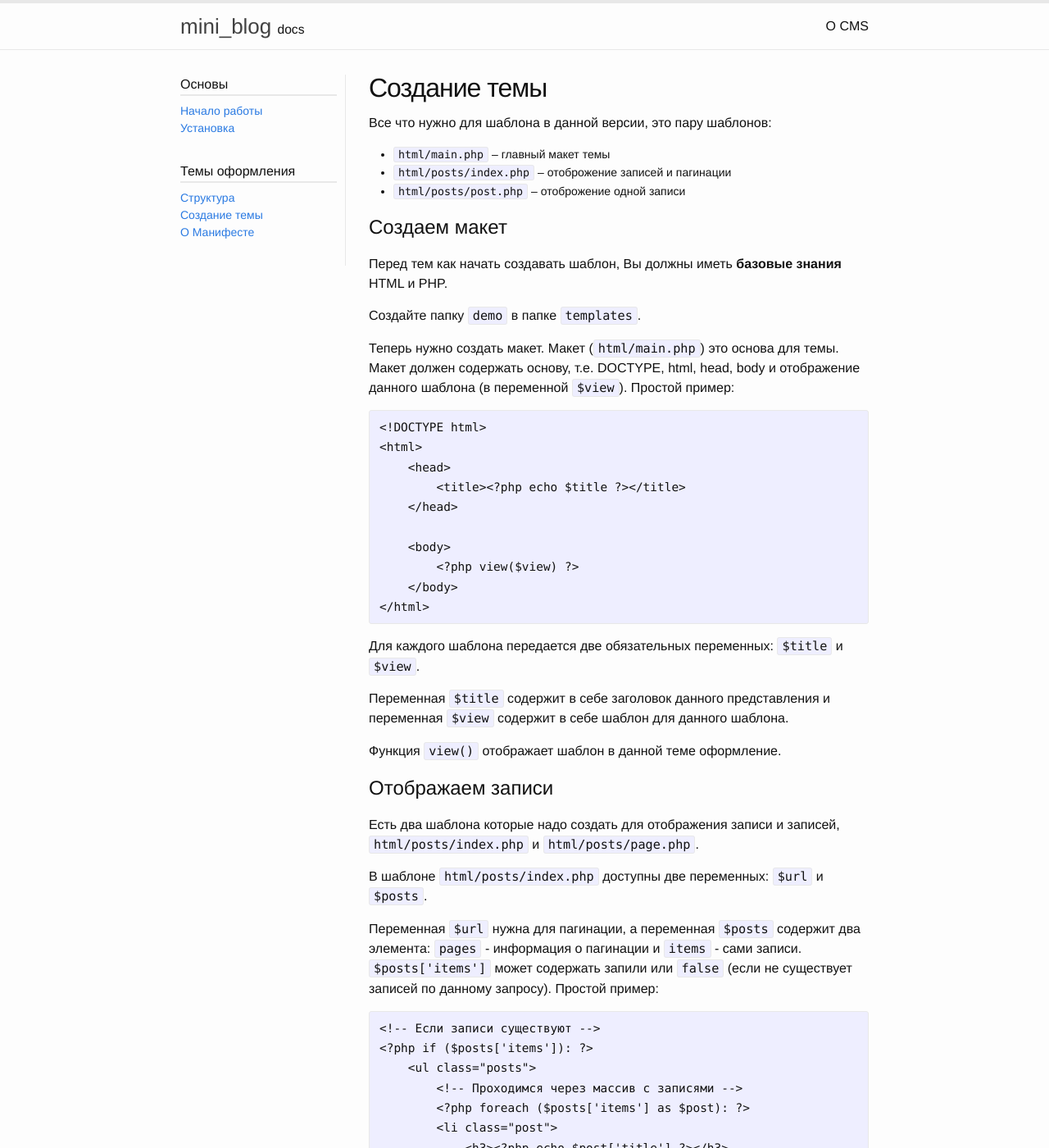
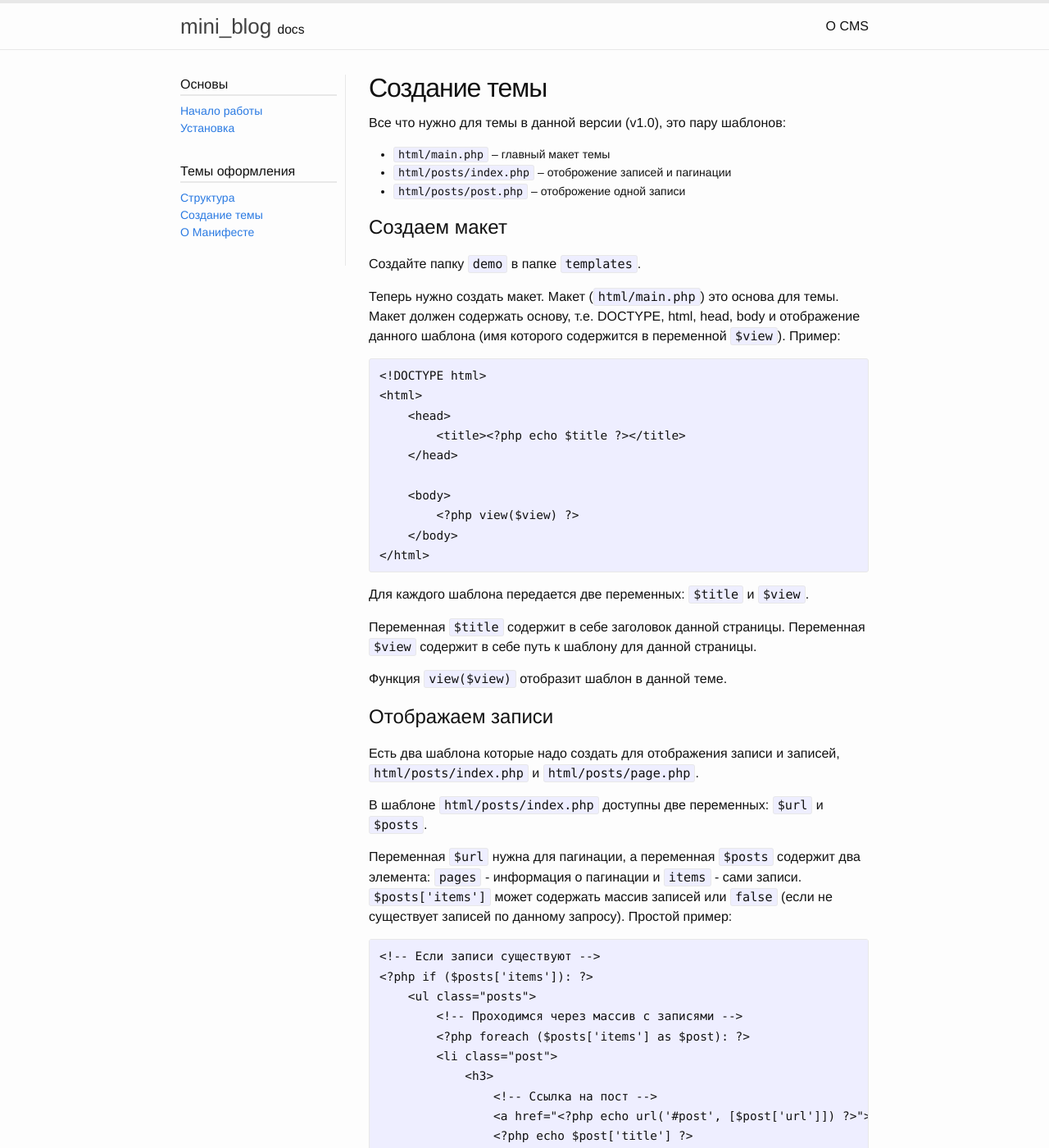
Before and after one commit to volter9/mini_blog, a Jekyll site: the page built from _articles/templates/creation.md, in a window 1280 px wide and 1400 px high. Shown: the whole window at 82% size. Built offline with Jekyll 4.4.1, drawn with Linux system fonts in a browser that asks for light colours; some of the changed text lies outside the part shown.

Commit message:
Template creation update

```diff
--- a/_articles/templates/creation.md
+++ b/_articles/templates/creation.md
@@ -3,7 +3,7 @@
 title: Создание темы
 permalink: /articles/templates/creation/
 ---
-Все что нужно для шаблона в данной версии, это пару шаблонов:
+Все что нужно для темы в данной версии (v1.0), это пару шаблонов:
 
 * `html/main.php` – главный макет темы
 * `html/posts/index.php` – отоброжение записей и пагинации
@@ -11,11 +11,9 @@
 
 ## Создаем макет
 
-Перед тем как начать создавать шаблон, Вы должны иметь **базовые знания** HTML и PHP.
-
 Создайте папку `demo` в папке `templates`.
 
-Теперь нужно создать макет. Макет (`html/main.php`) это основа для темы. Макет должен содержать основу, т.е. DOCTYPE, html, head, body и отображение данного шаблона (в переменной `$view`). Простой пример:
+Теперь нужно создать макет. Макет (`html/main.php`) это основа для темы. Макет должен содержать основу, т.е. DOCTYPE, html, head, body и отображение данного шаблона (имя которого содержится в переменной `$view`). Пример:
 
 {% highlight html+php %}
 <!DOCTYPE html>
@@ -30,11 +28,11 @@
 </html>
 {% endhighlight %}
 
-Для каждого шаблона передается две обязательных переменных: `$title` и `$view`.
+Для каждого шаблона передается две переменных: `$title` и `$view`.
 
-Переменная `$title` содержит в себе заголовок данного представления и переменная `$view` содержит в себе шаблон для данного шаблона.
+Переменная `$title` содержит в себе заголовок данной страницы. Переменная `$view` содержит в себе путь к шаблону для данной страницы.
 
-Функция `view()` отображает шаблон в данной теме оформление.
+Функция `view($view)` отобразит шаблон в данной теме.
 
 ## Отображаем записи
 
@@ -42,7 +40,7 @@
 
 В шаблоне `html/posts/index.php` доступны две переменных: `$url` и `$posts`.
 
-Переменная `$url` нужна для пагинации, а переменная `$posts` содержит два элемента: `pages` - информация о пагинации и `items` - сами записи. `$posts['items']` может содержать запили или `false` (если не существует записей по данному запросу). Простой пример:
+Переменная `$url` нужна для пагинации, а переменная `$posts` содержит два элемента: `pages` - информация о пагинации и `items` - сами записи. `$posts['items']` может содержать массив записей или `false` (если не существует записей по данному запросу). Простой пример:
 
 {% highlight html+php %}
 <!-- Если записи существуют -->
@@ -51,7 +49,12 @@
         <!-- Проходимся через массив с записями -->
         <?php foreach ($posts['items'] as $post): ?>
         <li class="post">
-            <h3><?php echo $post['title'] ?></h3>
+            <h3>
+                <!-- Ссылка на пост -->
+                <a href="<?php echo url('#post', [$post['url']]) ?>">
+                <?php echo $post['title'] ?>
+                </a>
+            </h3>
 
             <?php echo $post['description'] ?>
         </li>
@@ -61,13 +64,14 @@
     <p>Нету постов :(</p>
 <?php endif; ?>
 
-<!-- Выводим пагинацию -->
+<!-- Выводим пагинацию, пагинация находится в шаблоне admin -->
 <?php view('admin:blocks/pagination', array_merge(
     $posts['pages'], ['url' => $url]
 ), false) ?>
 {% endhighlight %}
 
-Данный кусок кода выведет записи (если они существуют) и пагинацию (если записи существуют).
+Данный кусок кода выведет записи (если они существуют) и пагинацию.
+`url('#post', [$post['url']])` – кусок кода создает URL на страницу записи.
 
 Шаблон с выводом записью (`html/posts/page.php`) имеет всего одну переменную: `$post`.
 Переменная `$post` содержит в себе информацию о записи.
@@ -77,14 +81,20 @@
 <!-- Заголовок статьи -->
 <h1><?php echo $post['title'] ?></h1>
 
-<blockquote><?php echo $post['category'] ?> |
+<blockquote>
+<?php echo $post['category'] ?> |
 <?php echo $post['date'] ?> |
 <?php echo $post['username'] ?>
 </blockquote>
 
-<?php echo $post['text'] ?>
+<!-- Преобразуем markdown в HTML -->
+<?php echo (new Parsedown)->text($post['text']) ?>
 {% endhighlight %}
 
-Теперь у нас есть простая тема.
+`(new Parsedown)->text($post['text'])` преобразует [markdown](https://ru.wikipedia.org/wiki/Markdown) в HTML, ну а `echo`, конечно же выводит.
 
-**Внимание**: данная инструкция написаны для mini_blog v1.0
+Теперь у нас есть простая тема. Энжой :)
+
+**Внимание**: данная инструкция написана для mini_blog v1.0
+
+Также, данная тема (которую мы только что создали) доступна [в репозитории](https://github.com/Volter9/mini_blog/tree/master/templates/demo).
```
